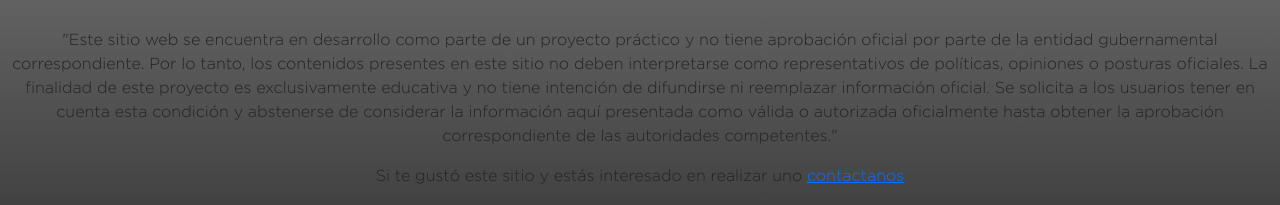
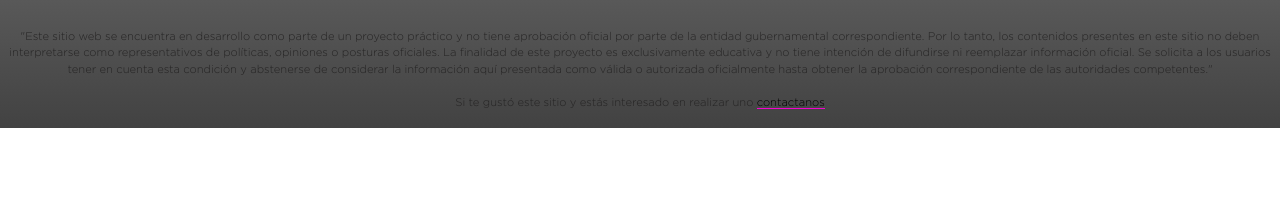
Before and after one commit to lgProd/culturac12, a plain HTML site: page pages/pages-exponenciarte/expo-danza.html in a window 1280 px wide. Shown: the part 2201-2406 px from the top of the page. After the commit the page ends 2329 px from the top, so only its background shows below. Drawn offline with nearby package versions, Linux system fonts and the light colour scheme.

Commit message:
arreglo en footer

```diff
--- a/pages/pages-exponenciarte/expo-danza.html
+++ b/pages/pages-exponenciarte/expo-danza.html
@@ -143,7 +143,7 @@
                 </a>
             </div>
         </div>
-        <div class="firma">
+        <div class="firma-container">
             <p> "Este sitio web se encuentra en desarrollo como parte de un proyecto práctico y no tiene aprobación oficial por parte de la entidad gubernamental correspondiente. Por lo tanto, los contenidos presentes en este sitio no deben interpretarse como representativos de políticas, opiniones o posturas oficiales. La finalidad de este proyecto es exclusivamente educativa y no tiene intención de difundirse ni reemplazar información oficial. Se solicita a los usuarios tener en cuenta esta condición y abstenerse de considerar la información aquí presentada como válida o autorizada oficialmente hasta obtener la aprobación correspondiente de las autoridades competentes."</p>
             <p>Si te gustó este sitio y estás interesado en realizar uno
                 <a href="mailto:galli.lucio.prod@gmail.com"> contactanos</a>
--- a/styles/styles.css
+++ b/styles/styles.css
@@ -905,9 +905,9 @@ footer {
         font-size: 2.5rem; }
       footer .grid-contenedor .rrss-container a img {
         width: 70px; }
-  footer .firmacontainer p {
+  footer .firma-container p {
     font-size: 0.7rem; }
-    footer .firmacontainer p a {
+    footer .firma-container p a {
       text-decoration: none;
       border-bottom: 1px solid #f403cf;
       color: black; }
```
Also changed, not shown: pages/pages-exponenciarte/expo-escritos.html (+1 -1 lines), pages/pages-exponenciarte/expo-galeriaarte.html (+1 -1 lines), pages/pages-exponenciarte/expo-inscripción.html (+1 -1 lines), pages/pages-exponenciarte/expo-melt.html (+1 -1 lines).
